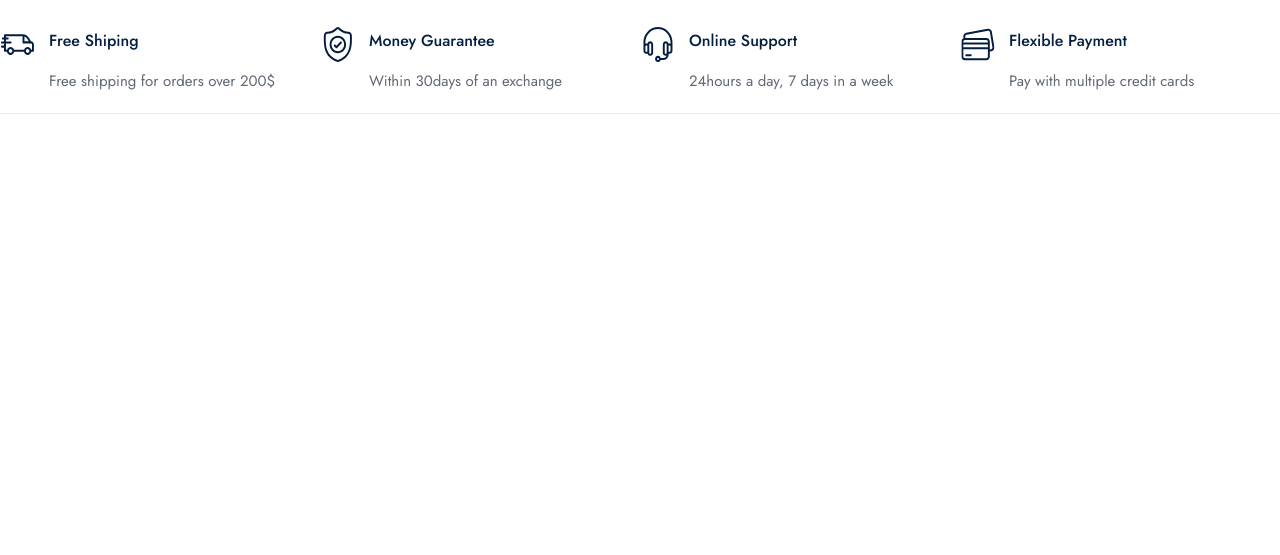
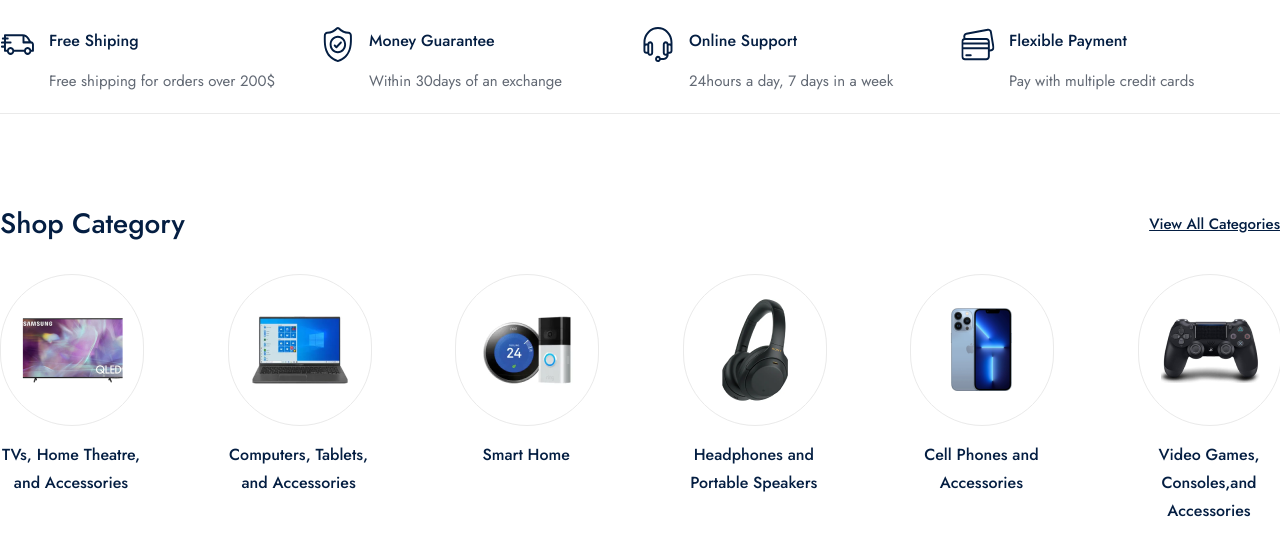
Before and after one commit to becaas2002/zenmart, a plain HTML site: page index.html in a window 1280 px wide. Shown: the part 733-1288 px from the top of the page. Before the commit the page ends 907 px from the top, so only its background shows below. Drawn offline with Linux system fonts and the light colour scheme.

Commit message:
feat: category section is complited view

```diff
--- a/index.html
+++ b/index.html
@@ -165,6 +165,54 @@
             </div>
         </div>
     </div>
+    <div class="shop_category_frame">
+        <div class="container">
+            <div class="category_top">
+                <span>Shop Category</span>
+                <a href="">View All Categories</a>
+            </div>
+            <div class="category_wrapper">
+                <div class="category_box">
+                    <div class="category_box_img">
+                        <img src="./public/images/category/tv.png">
+                    </div>
+                    <span>TVs, Home Theatre, and Accessories</span>
+                </div>
+                <div class="category_box">
+                    <div class="category_box_img">
+                        <img src="./public/images/category/computer.png">
+                    </div>
+                    <span>Computers, Tablets,
+and Accessories</span>
+                </div>
+                <div class="category_box">
+                    <div class="category_box_img">
+                        <img src="./public/images/category/smart.png">
+                    </div>
+                    <span>Smart Home</span>
+                </div>
+                <div class="category_box">
+                    <div class="category_box_img">
+                        <img src="./public/images/category/headphone.png">
+                    </div>
+                    <span>Headphones and Portable Speakers <span>
+                </div>
+                <div class="category_box">
+                    <div class="category_box_img">
+                        <img src="./public/images/category/phone.png">
+                    </div>
+                    <span>Cell Phones and Accessories</span>
+                </div>
+                <div class="category_box">
+                    <div class="category_box_img">
+                        <img src="./public/images/category/game.png">
+                    </div>
+                    <span>Video Games, Consoles,and Accessories</span>
+                </div>
+            </div>
+        </div>
+
+    </div>
     </div>
 </body>
 </html>
--- a/public/css/home.css
+++ b/public/css/home.css
@@ -235,3 +235,92 @@ line-height: 22px;
 letter-spacing: 0%;
 text-align: left;
     }
+    /* shop category */
+    .shop_category_frame {
+        position: relative;
+
+        margin-top: 90px;
+        width: 100%;
+        height: auto;
+
+        display: flex;
+        justify-content: center;
+    }
+    .shop_category_frame .container {
+        flex-direction: column;
+    }
+    .container .category_top {
+        width: 100%;
+        height: auto;
+
+        display: flex;
+        flex-direction: row;
+        justify-content: space-between;
+        align-items: center;
+    }
+    .category_top span {
+        color: rgba(4, 30, 66, 1);
+
+font-family: "Jost";
+font-style: Medium;
+font-size: 28px;
+font-weight: 500;
+line-height: 40px;
+letter-spacing: 0%;
+text-align: left;
+    }
+    .category_top a {
+        color: rgba(4, 30, 66, 1);
+
+font-family: "Jost";
+font-style: Medium;
+font-size: 15px;
+font-weight: 500;
+line-height: 22px;
+letter-spacing: 0%;
+align-items: center;
+    }
+    .category_top a:hover {
+        border-bottom: 2px solid  rgba(4, 30, 66, 1);
+    }
+.container .category_wrapper {
+    margin-top: 30px;
+    width: 100%;
+
+    display: flex;
+    flex-direction: row;
+    justify-content: space-between;
+}
+.category_wrapper .category_box {
+    width: 142px;
+    height: auto;
+
+    display: flex;
+    flex-direction: column;
+    cursor: pointer;
+}
+.category_box .category_box_img {
+    width: 100%;
+    height: 150px;
+    display: flex;
+    justify-content: center;
+    align-items: center;
+
+
+border: 1px solid rgba(234, 234, 234, 1);
+border-radius: 150px;
+
+
+}
+.category_box span {
+    margin-top: 15px;
+    color: rgba(4, 30, 66, 1);
+
+font-family: "Jost";
+font-style: Medium;
+font-size: 16px;
+font-weight: 500;
+line-height: 28px;
+letter-spacing: 0%;
+text-align: center;
+}
```
